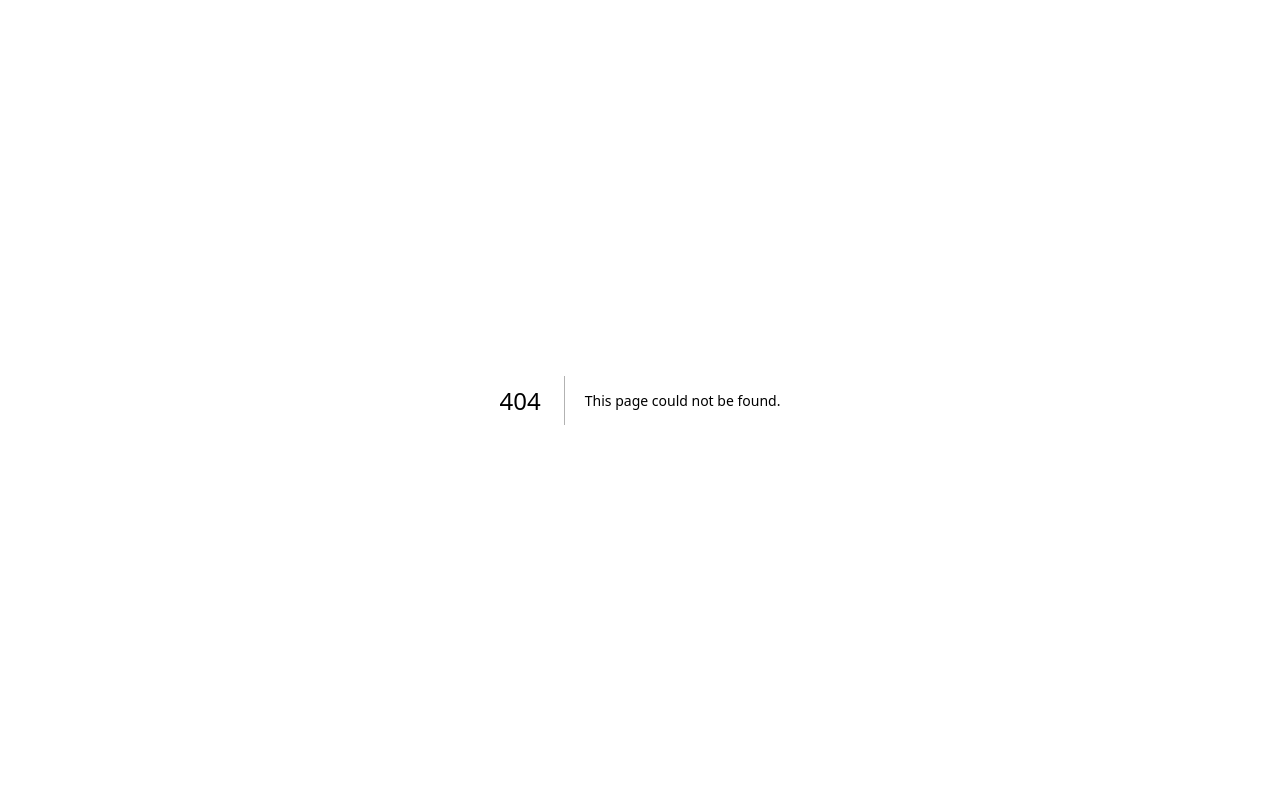
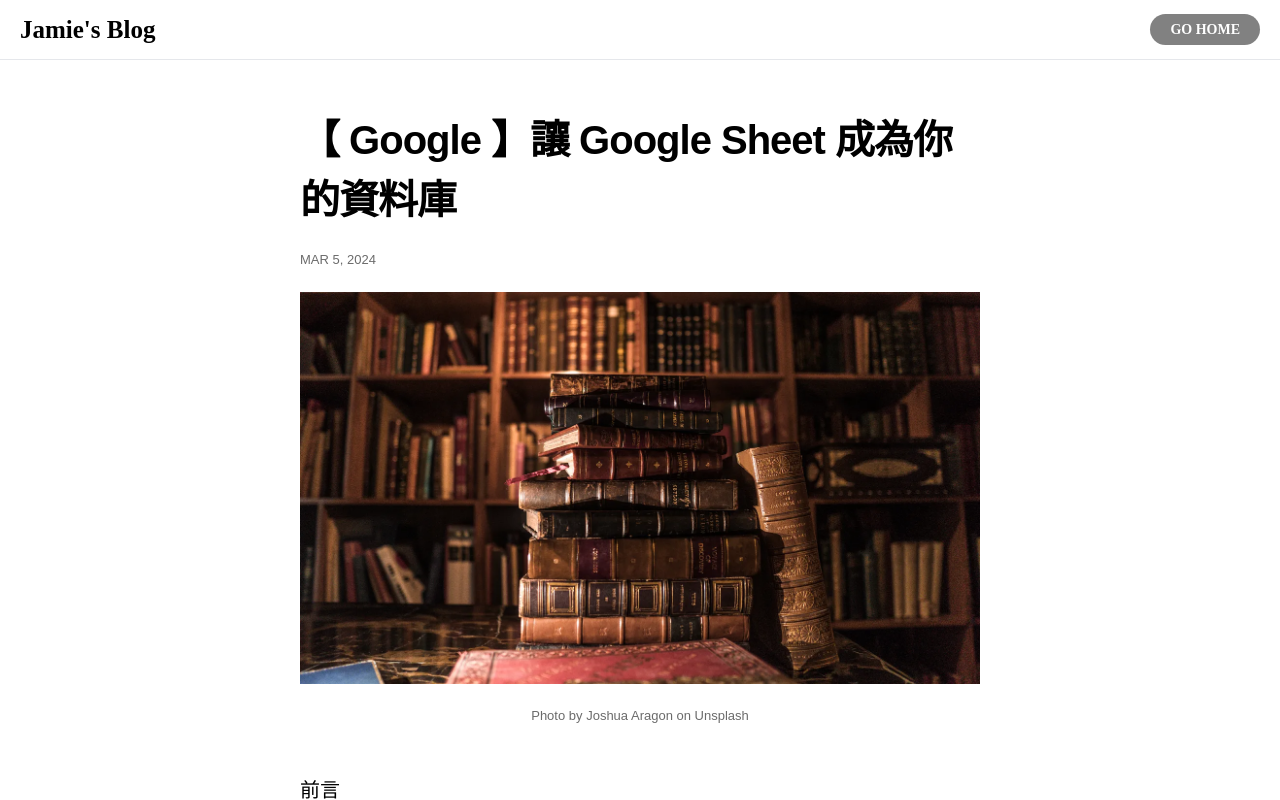
Before and after one commit to JamieLoLo/personal_website, a Next.js app: page /blog/1 in a window 1280 px wide. Before the commit this address had no page. Built offline with nearby package versions, Linux system fonts and the light colour scheme; no server answers.

Commit message:
[UPDATE]UI

```diff
--- /dev/null
+++ b/app/blog/[id]/page.js
@@ -0,0 +1,103 @@
+'use client'
+
+import NavWrapper from '@/components/blog/NavWrapper'
+import Image from 'next/image'
+import { useRouter, usePathname } from 'next/navigation'
+
+export default function BlogPostPage() {
+  const path = usePathname()
+  const router = useRouter()
+
+  let data = `前言
+在工作上遇到了需要將前端收集到的資料整合給客戶的需求，最一開始是看了這篇 - Google sheet 試算表表單串接api，但因為版本的更新，使用此篇做法會遇上 CORS 的問題，以下紀錄 2023 實測作法，大致操作與參考文章相同，主要的差別在於前端存取資料的部分。
+
+官方文件在這裡
+
+Google Apps Script
+1 . 建立一個新的 Google Sheet。
+2 . 進入 Google 雲端硬碟頁面點選左上角的新增。
+3 . 點選更多 ⇒ Google Apps Script
+
+
+4 . 以下為範例程式碼，請依實際需求修改資料格式：
+
+function doGet(e) {
+  let name = e.parameters.name;
+  let age = e.parameters.age;
+
+  // 選擇 Google Sheet
+  let spreadsheet = SpreadsheetApp.openById("填入Google Sheet ID");
+
+  // 取得第一個表單
+  let sheet = spreadsheet.getSheets()[0];
+  // 目前的最後一行
+  let lastRow = sheet.getLastRow();
+
+  // 寫入資料，選擇 (行, 欄)。
+  sheet.getRange(lastRow + 1, 1).setValue(name);
+  sheet.getRange(lastRow + 1, 2).setValue(age);
+
+  // result 裡面可以放入文字 debug，若成功送出請求，dev tools 將會打印出 result。
+  let result = "";
+  let callback = e.parameters.callback;
+  let response = callback + "(" + JSON.stringify(result) + ")";
+  return ContentService
+    .createTextOutput(response)
+    .setMimeType(ContentService.MimeType.JAVASCRIPT);
+}
+Google Sheet 網址會有一段 ID，即下圖底線紅色的部分，請將上方程式碼中的 “填入Google Sheet ID” 改為你自己的 Google Sheet ID：
+
+
+直接把程式碼寫在 gs 檔案裡：
+
+
+5 . 部署：點擊右上方的新增部署作業，每一次有更動都需要重新部署。
+
+
+選取類型選擇網頁應用程式：
+
+
+將存取權設為所有人：
+
+
+點擊部署之後會出現以下畫面，點擊授予存取權：
+
+
+接著會出現登入頁面，登入之後會看到下方畫面：
+
+
+請點擊左下角的 Advanced，然後前往專案，一路按允許確認：
+
+
+這時候會獲得一個網址，請將它複製起來，它就是前端要使用的網址：`
+
+  return (
+    <div className='w-screen h-[100dvh] flex justify-center relative overflow-y-scroll overscroll-none '>
+      <NavWrapper />
+      <div className='w-[700px] h-[calc(100%-60px)] mt-[60px]   py-[50px] px-[10px] flex  flex-col'>
+        <p className='text-[40px] NotoSansB tracking-tight'>
+          【 Google 】讓 Google Sheet 成為你的資料庫
+        </p>
+        <p className='text-[13px] NotoSansM text-mainGrey-100 mt-[20px]'>
+          MAR 5, 2024
+        </p>
+        <div className='w-full relative flex flex-col mt-[20px]'>
+          <div className='relative w-full h-0 pb-[58.25%]'>
+            <Image
+              src='/images/test.webp'
+              alt='logo'
+              layout='fill'
+              className='object-contain'
+            />
+          </div>
+          <p className='text-center text-[13px] NotoSansM text-mainGrey-100 mt-[20px]'>
+            Photo by Joshua Aragon on Unsplash
+          </p>
+        </div>
+        <p className=' whitespace-pre-wrap mt-[50px] text-[20px] NotoSerifR pb-[20%]'>
+          {data}
+        </p>
+      </div>
+    </div>
+  )
+}
--- a/app/blog/page.js
+++ b/app/blog/page.js
@@ -1,4 +1,4 @@
-import Nav from '@/components/blog/nav'
+import NavWrapper from '@/components/blog/NavWrapper'
 import PostPreview from '@/components/blog/PostPreview'
 import RightList from '@/components/blog/RightList'
 import { dummyData } from '@/dummyData'
@@ -7,12 +7,16 @@
 export default function Blog() {
   return (
     <div className='w-screen h-[100dvh] flex justify-center'>
-      <Nav />
+      <NavWrapper />
       <div className='w-[85%]   h-[calc(100%-60px)] mt-[60px] relative flex'>
         <div className='w-[70%] pl-[2.5vw] h-full relative py-[5%] pr-[5%] overflow-y-scroll overscroll-none'>
           {dummyData.map((item, index) => (
             <div key={item.id} className='w-full '>
-              <PostPreview title={item.title} content={item.content} />
+              <PostPreview
+                title={item.title}
+                content={item.content}
+                id={item.id}
+              />
               {Number(index) !== dummyData.length - 1 && (
                 <div className='border-t w-full my-[20px]'></div>
               )}
--- a/components/blog/PostPreview.jsx
+++ b/components/blog/PostPreview.jsx
@@ -1,11 +1,20 @@
+'use client'
+
 import Image from 'next/image'
+import { useRouter } from 'next/navigation'
 
-export default function PostPreview({ title, content }) {
+export default function PostPreview({ title, content, id }) {
+  const router = useRouter()
+
   const previewContent =
     content.length > 50 ? content.slice(0, 50) + '...' : content
 
+  const handleClick = () => {
+    router.push(`/blog/${id}`)
+  }
+
   return (
-    <div className=' w-full flex cursor-pointer'>
+    <div className='w-full flex cursor-pointer' onClick={handleClick}>
       <div className='w-[75%]'>
         <p className='text-[24px] NotoSansM'>{title}</p>
         <p className='text-[16px] text-mainGrey-100 py-[16px] whitespace-pre-wrap text-justify'>
```
